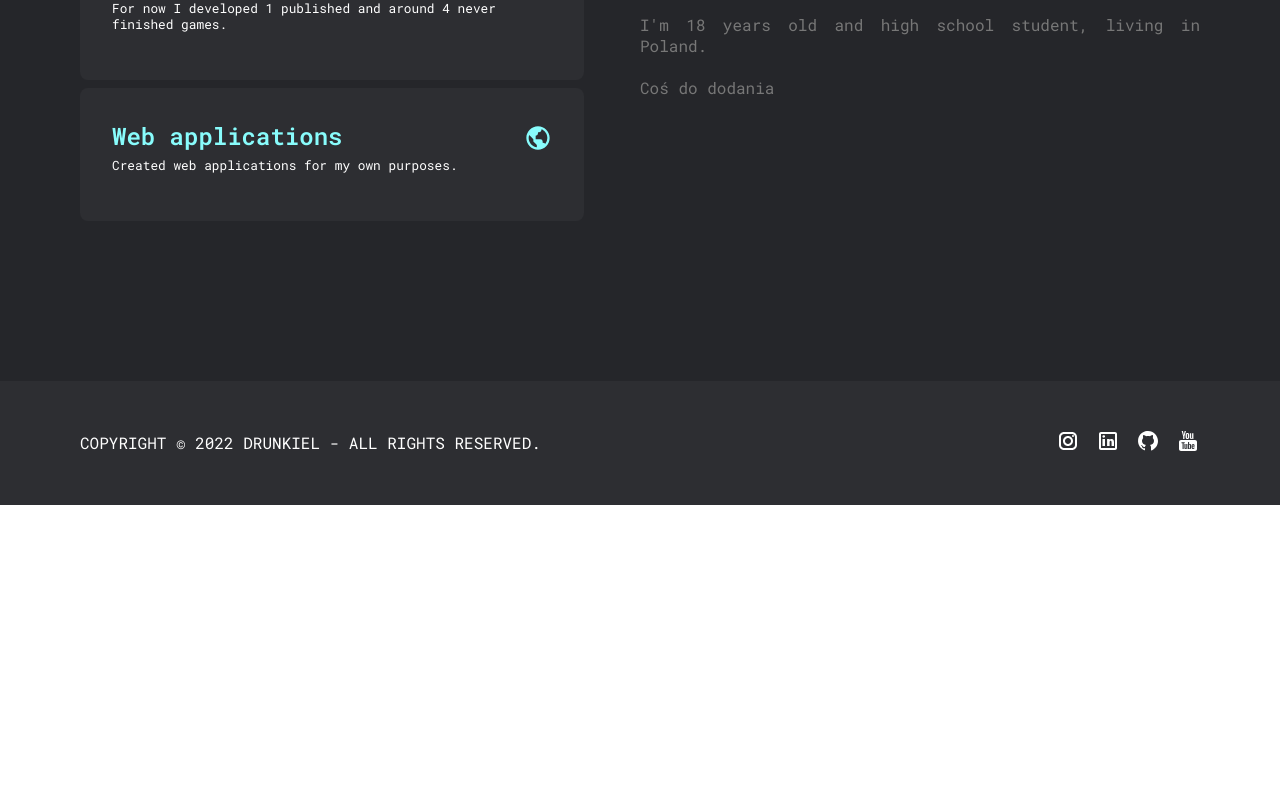
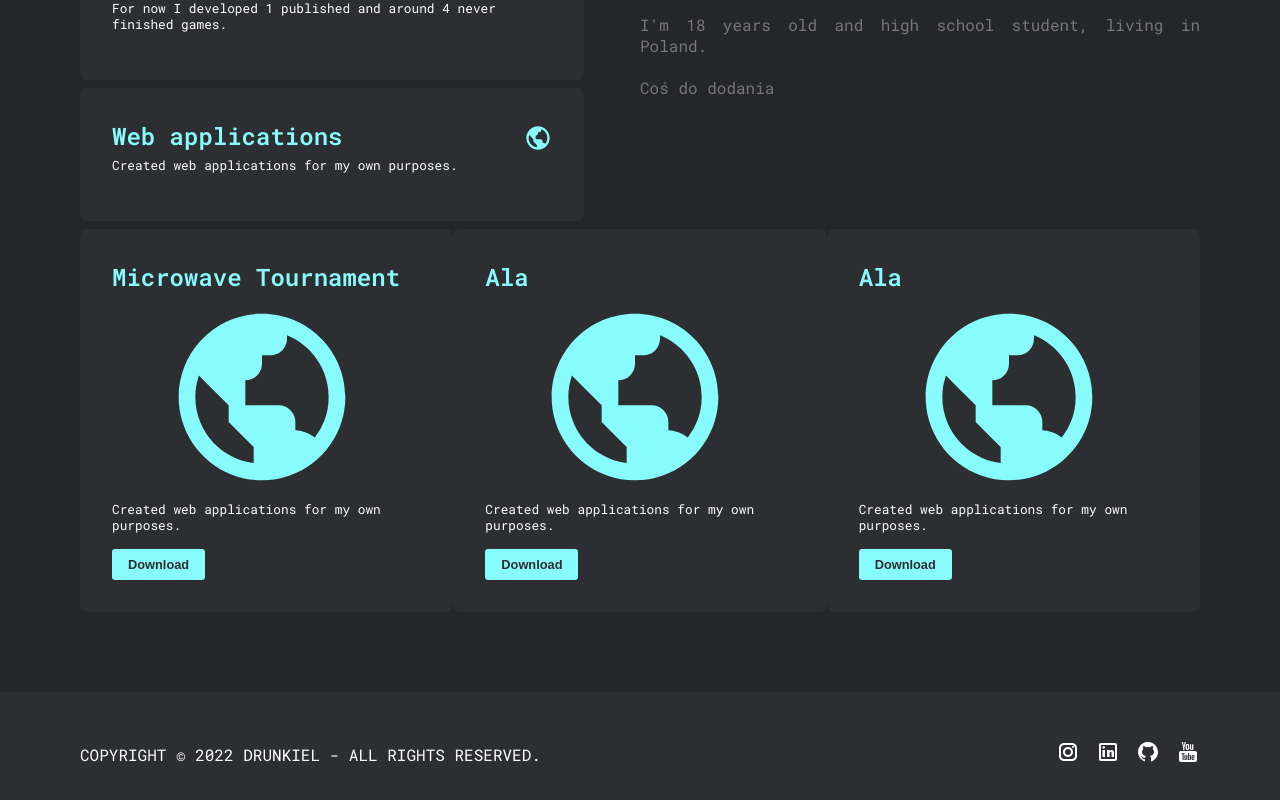
Before and after one commit to Drunkiel/portfolio_webapp, a Next.js app: page / in a window 1280 px wide. Shown: the part 850-1650 px from the top of the page. Before the commit the page ends 1355 px from the top, so only its background shows below. Built offline with nearby package versions, Linux system fonts and the light colour scheme.

Commit message:
Added section to display my creations

```diff
--- a/components/About.tsx
+++ b/components/About.tsx
@@ -1,5 +1,4 @@
 import React from "react";
-import { BiPalette } from "react-icons/bi";
 import Image, { StaticImageData } from "next/image";
 
 export default function About() {
@@ -36,8 +35,25 @@ export default function About() {
         </div>
       </div>
 
-      <div className="flex partners justify-space">
-        {/* Tutaj mają być tweety coś z api */}
+      <div className="flex games-list justify-space">
+        <GameCard
+          title="Microwave Tournament"
+          icon="/icons/web.svg"
+          description="Created web applications for my own purposes."
+          link="#"
+        />
+        <GameCard
+          title="Ala"
+          icon="/icons/web.svg"
+          description="Created web applications for my own purposes."
+          link="#"
+        />
+        <GameCard
+          title="Ala"
+          icon="/icons/web.svg"
+          description="Created web applications for my own purposes."
+          link="#"
+        />
       </div>
     </section>
   );
@@ -60,3 +76,25 @@ function AboutCard({ title, icon, description }: Props) {
     </div>
   );
 }
+
+type GameCards = {
+  title: string;
+  icon: string | StaticImageData;
+  description: string;
+  link: string;
+};
+
+function GameCard({ title, icon, description, link }: GameCards) {
+  return (
+    <div className="light-bg about-card games-card">
+      <div className="justify-space">
+        <h3 className="blue">{title}</h3>
+        <Image src={icon} width={300} height={200} alt={title} />
+      </div>
+      <p className="white">{description}</p>
+      <button>
+        <a href={link}>Download</a>
+      </button>
+    </div>
+  );
+}
```
